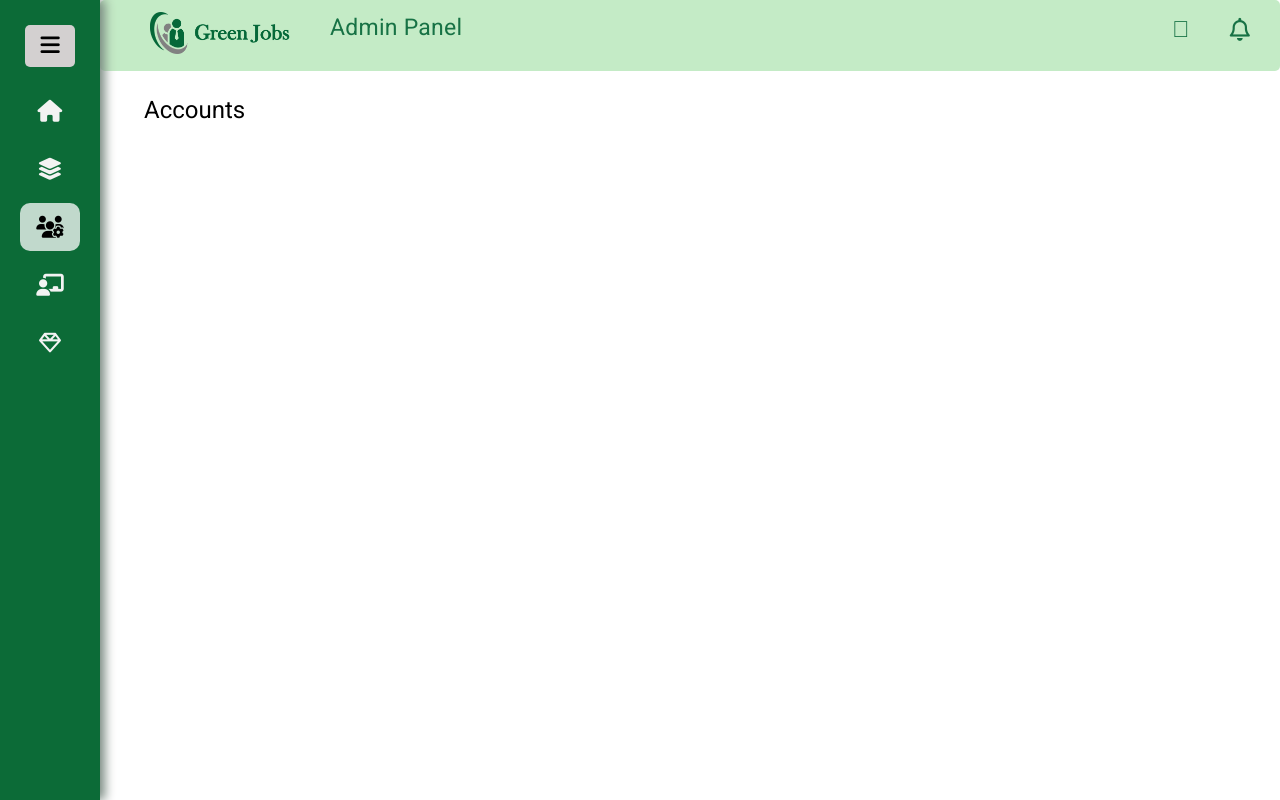
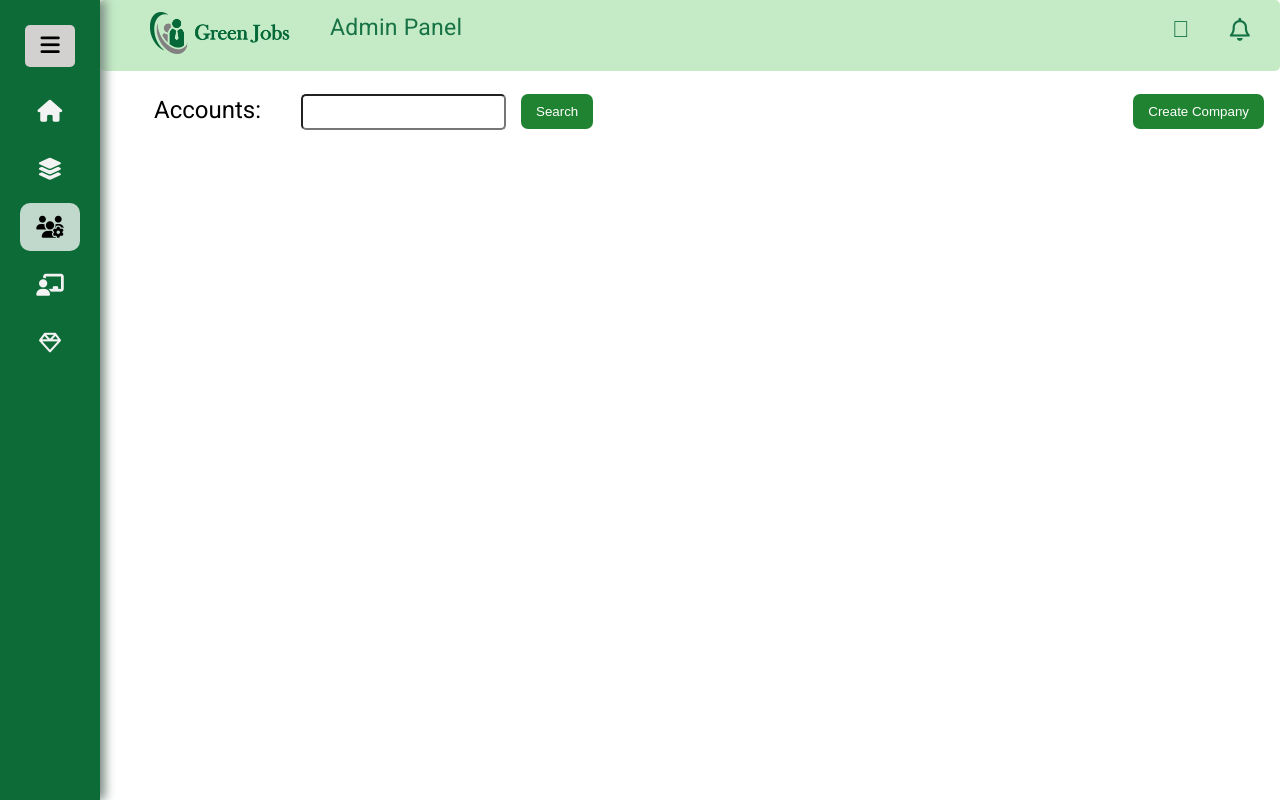
Before and after one commit to Ravinduvinoj/Job-Application, an Angular app: page /accounts in a window 1280 px wide. Shown: the top 800 px of the page. Built offline with nearby package versions, Linux system fonts and the light colour scheme.

Commit message:
create buttons each components in admin Dashboard

```diff
--- a/src/app/admin/accounts/accounts.component.css
+++ b/src/app/admin/accounts/accounts.component.css
@@ -0,0 +1,46 @@
+
+.div-cat {
+    width: auto;
+    overflow: hidden; /* Ensure the container wraps its floated children */
+}
+
+.div-cat ul {
+    list-style-type: none;
+    overflow: hidden; /* Clear floats */
+    text-align: center;
+
+}
+
+.div-cat ul .li-cat {
+    float: left; /* Float the Job Category to the left */
+}
+
+.div-cat ul .li-cat1 {
+    float: right; /* Float the Create Category button to the right */
+
+}
+
+.div-cat ul li h1 {
+    padding: 0px 10px;
+    display: block;
+    margin: 0; /* Remove default margin */
+}
+
+.div-cat ul li button {
+    padding: 10px 15px;
+    display: block; /* Make button a block element to fill its container */
+    border-radius: 7px;
+    border: transparent;
+    background-color: rgb(32, 131, 49);
+    color: #fff;
+    cursor: pointer;
+    transition: .4s;
+}
+.div-cat ul li button:hover{
+    background-color: rgb(138, 230, 120);
+}
+.div-cat ul li input{
+    padding: 8px 10px;
+    border-radius: 5px;
+    font-size: 14px;
+}
--- a/src/app/admin/accounts/accounts.component.html
+++ b/src/app/admin/accounts/accounts.component.html
@@ -1 +1,17 @@
-<h1>Accounts</h1>
+
+<div class="div-cat">
+    <ul class="ul-cat">
+        <li class="li-cat"><h1>Accounts:</h1>
+        </li>
+        <li class="li-cat" style="margin-left: 30px;"><input type="text" id="search" name="search"></li>
+        <li class="li-cat" style="margin-left: 15px;"><button>Search</button></li>
+
+        <li class="li-cat1" style="margin-left: 20px;"><button>Create Company</button></li>
+
+
+
+
+    </ul>
+
+
+</div>
--- a/src/app/admin/j-category/j-category.component.css
+++ b/src/app/admin/j-category/j-category.component.css
@@ -26,7 +26,7 @@
 }
 
 .div-cat ul li button {
-    padding: 10px 10px;
+    padding: 10px 15px;
     display: block; /* Make button a block element to fill its container */
     border-radius: 7px;
     border: transparent;
@@ -39,7 +39,11 @@
     background-color: rgb(138, 230, 120);
 }
 
-
+.div-cat ul li input{
+    padding: 8px 10px;
+    font-size: 14px;
+    border-radius: 5px;
+}
 
 
 
--- a/src/app/admin/j-category/j-category.component.html
+++ b/src/app/admin/j-category/j-category.component.html
@@ -1,13 +1,16 @@
 <div class="div-cat">
-        <ul class="ul-cat">
-            <li class="li-cat"><h1>Job Category:</h1>
-            </li>
-            <li class="li-cat1" style="margin-left: 20px;"><button>Add Sub Category</button></li>
-            <li class="li-cat1" ><button>Create Category</button></li>
+    <ul class="ul-cat">
+        <li class="li-cat">
+            <h1>Job Category:</h1>
+        </li>
+        <li class="li-cat" style="margin-left: 30px;"><input type="text" id="search" name="search"></li>
+        <li class="li-cat" style="margin-left: 15px;"><button>Search</button></li>
+        <li class="li-cat1" style="margin-left: 20px;"><button>Add Sub Category</button></li>
+        <li class="li-cat1"><button>Create Category</button></li>
 
 
 
-        </ul>
+    </ul>
 
 
 </div>
--- a/src/app/admin/jobapproval/jobapproval.component.css
+++ b/src/app/admin/jobapproval/jobapproval.component.css
@@ -0,0 +1,46 @@
+
+.div-cat {
+    width: auto;
+    overflow: hidden; /* Ensure the container wraps its floated children */
+}
+
+.div-cat ul {
+    list-style-type: none;
+    overflow: hidden; /* Clear floats */
+
+}
+
+.div-cat ul .li-cat {
+    float: left; /* Float the Job Category to the left */
+}
+
+.div-cat ul .li-cat1 {
+    float: right; /* Float the Create Category button to the right */
+
+}
+
+.div-cat ul li h1 {
+    padding: 0px 10px;
+    display: block;
+    margin: 0; /* Remove default margin */
+}
+
+.div-cat ul li button {
+    padding: 10px 15px;
+    display: block; /* Make button a block element to fill its container */
+    border-radius: 7px;
+    border: transparent;
+    background-color: rgb(32, 131, 49);
+    color: #fff;
+    cursor: pointer;
+    transition: .4s;
+}
+.div-cat ul li button:hover{
+    background-color: rgb(138, 230, 120);
+}
+
+.div-cat ul li input{
+    padding: 8px 10px;
+    font-size: 14px;
+    border-radius: 5px;
+}
--- a/src/app/admin/jobapproval/jobapproval.component.html
+++ b/src/app/admin/jobapproval/jobapproval.component.html
@@ -1 +1,17 @@
-<h1>Job Approval</h1>
+
+<div class="div-cat">
+    <ul class="ul-cat">
+        <li class="li-cat">
+            <h1>Job Approval</h1>
+        </li>
+        <li class="li-cat" style="margin-left: 30px;"><input type="text" id="search" name="search"></li>
+        <li class="li-cat" style="margin-left: 15px;"><button>Search Company</button></li>
+        <li class="li-cat1" style="margin-left: 20px;"><button>View Job Approved</button></li>
+        <li class="li-cat1"><button>Create Post</button></li>
+
+
+
+    </ul>
+
+
+</div>
--- a/src/app/admin/subscription/subscription.component.css
+++ b/src/app/admin/subscription/subscription.component.css
@@ -0,0 +1,46 @@
+
+.div-cat {
+    width: auto;
+    overflow: hidden; /* Ensure the container wraps its floated children */
+}
+
+.div-cat ul {
+    list-style-type: none;
+    overflow: hidden; /* Clear floats */
+
+}
+
+.div-cat ul .li-cat {
+    float: left; /* Float the Job Category to the left */
+}
+
+.div-cat ul .li-cat1 {
+    float: right; /* Float the Create Category button to the right */
+
+}
+
+.div-cat ul li h1 {
+    padding: 0px 10px;
+    display: block;
+    margin: 0; /* Remove default margin */
+}
+
+.div-cat ul li button {
+    padding: 10px 15px;
+    display: block; /* Make button a block element to fill its container */
+    border-radius: 7px;
+    border: transparent;
+    background-color: rgb(32, 131, 49);
+    color: #fff;
+    cursor: pointer;
+    transition: .4s;
+}
+.div-cat ul li button:hover{
+    background-color: rgb(138, 230, 120);
+}
+
+.div-cat ul li input{
+    padding: 8px 10px;
+    font-size: 14px;
+    border-radius: 5px;
+}
--- a/src/app/admin/subscription/subscription.component.html
+++ b/src/app/admin/subscription/subscription.component.html
@@ -1 +1,17 @@
-<h1>Subscription</h1>
+
+<div class="div-cat">
+    <ul class="ul-cat">
+        <li class="li-cat">
+            <h1>Subscriptions:</h1>
+        </li>
+        <li class="li-cat" style="margin-left: 30px;"><input type="text" id="search" name="search"></li>
+        <li class="li-cat" style="margin-left: 15px;"><button>Search Company</button></li>
+        <li class="li-cat1" style="margin-left: 20px;"><button>view All</button></li>
+        <li class="li-cat1"><button>Create Subscription</button></li>
+
+
+
+    </ul>
+
+
+</div>
```
